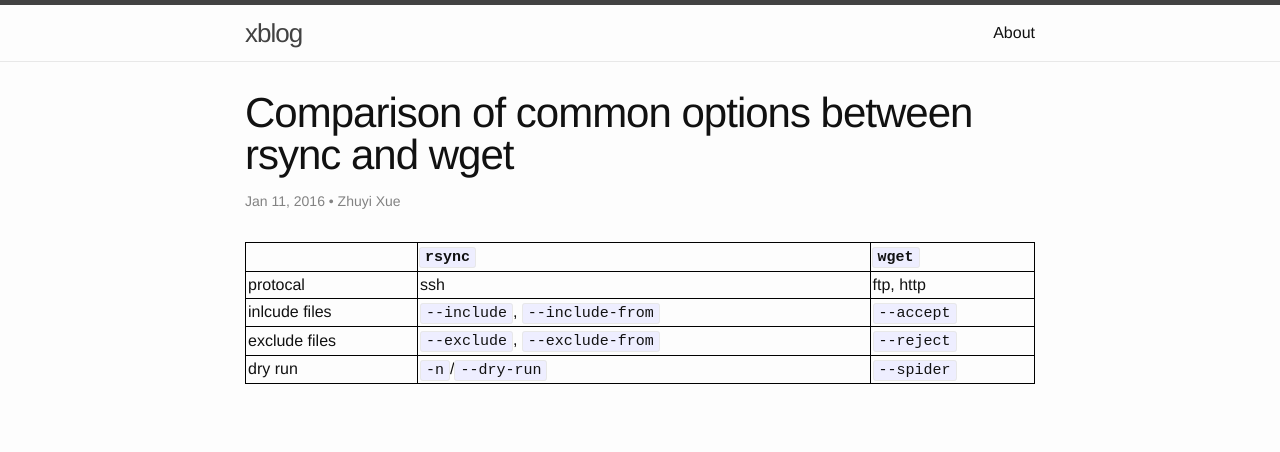
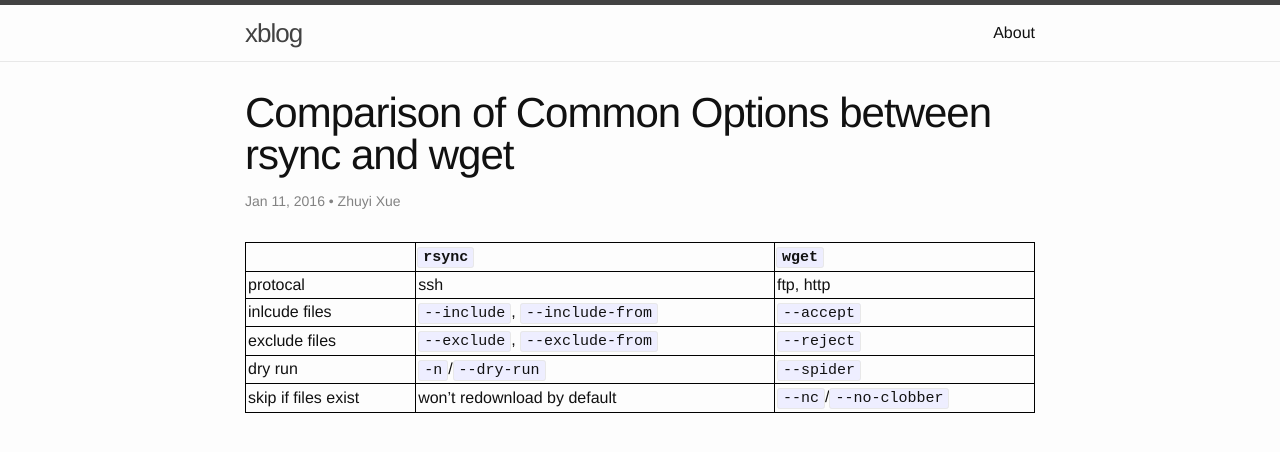
Before and after one commit to zyxue/zyxue.github.io, a Jekyll site: the page built from _posts/2016-01-11-comparison-of-common-options-between-rsync-and-wget.md, in a window 1280 px wide. Shown: the top 452 px of the page. Built offline with Jekyll 4.4.1, drawn with Linux system fonts in a browser that asks for light colours; comment, search, counter and statistics services are not loaded.

Commit message:
updated 2016-01-11-comparison-of-common-options-between-rsync-and-wget.md: skipping already downloaded files

```diff
--- a/_posts/2016-01-11-comparison-of-common-options-between-rsync-and-wget.md
+++ b/_posts/2016-01-11-comparison-of-common-options-between-rsync-and-wget.md
@@ -1,6 +1,6 @@
 ---
 layout: post
-title:  Comparison of common options between rsync and wget
+title:  Comparison of Common Options between rsync and wget
 author: Zhuyi Xue
 tags: rsync, wget
 ---
@@ -12,3 +12,4 @@ tags: rsync, wget
 |inlcude files|`--include`, `--include-from`|`--accept`|
 |exclude files|`--exclude`, `--exclude-from`|`--reject`|
 |dry run|`-n`/`--dry-run`|`--spider`|
+|skip if files exist|won't redownload by default|`--nc`/`--no-clobber`|
```
